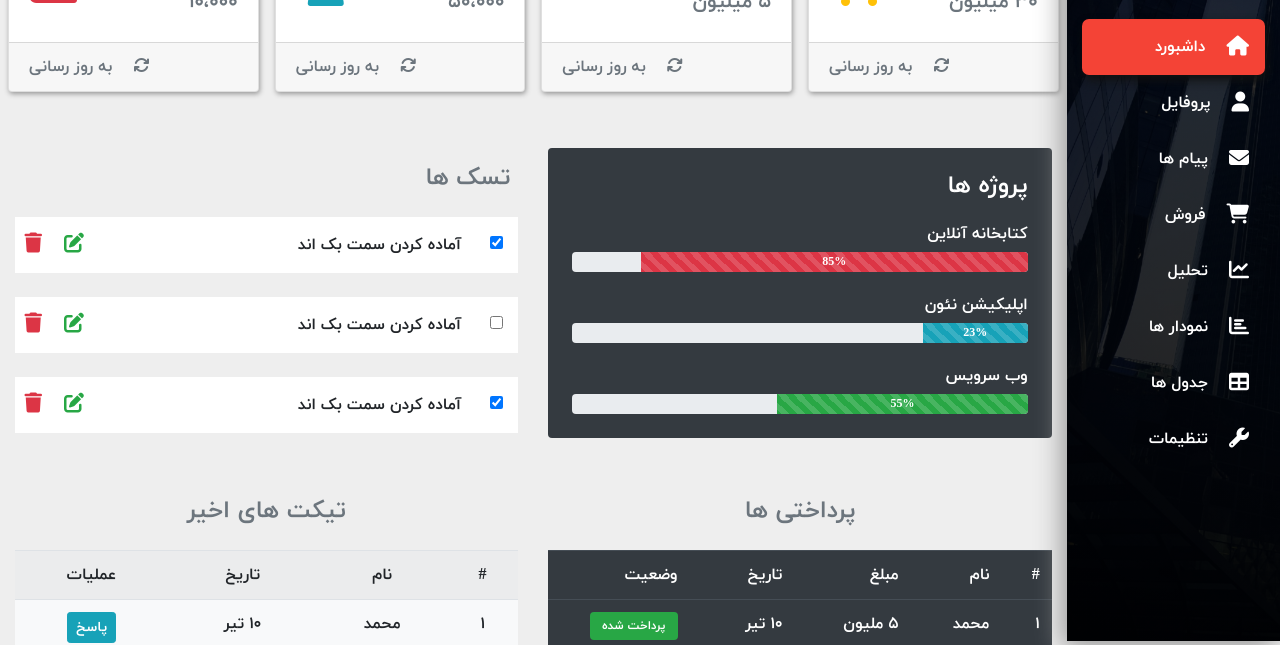
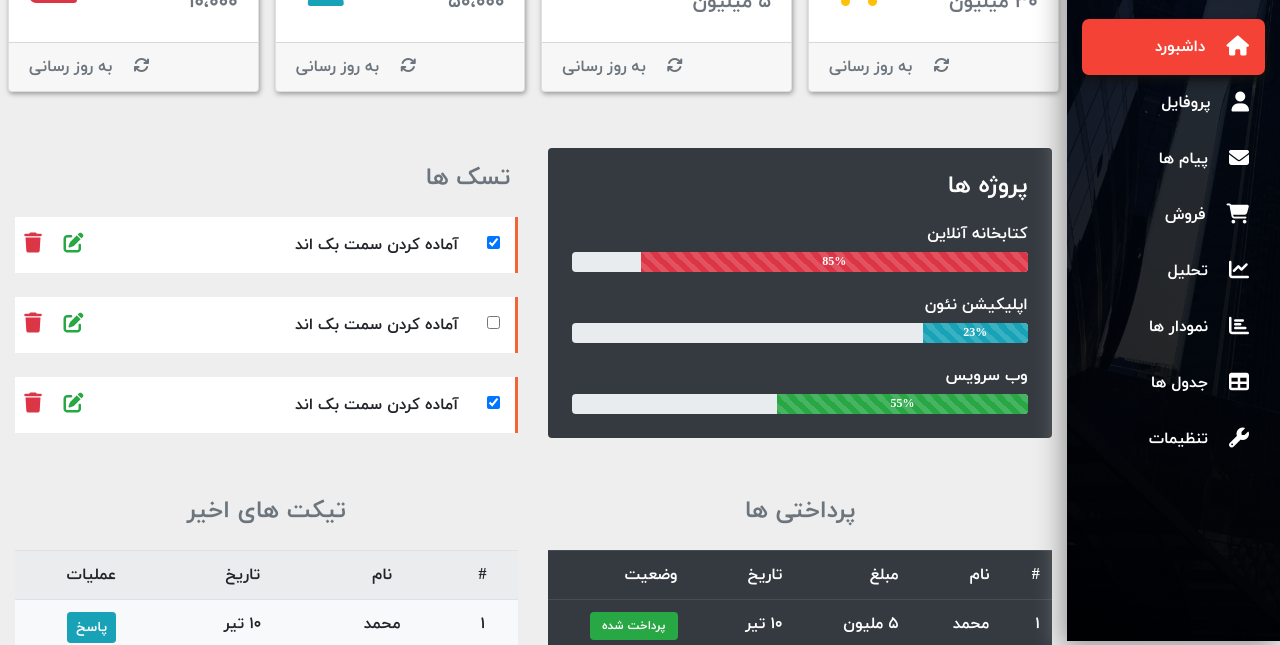
Before and after one commit to mobina-ghafari/admin-panel-project, a plain HTML site: page index.html in a window 1280 px wide. Shown: the part 159-804 px from the top of the page. Drawn offline with Linux system fonts and the light colour scheme.

Commit message:
mycss-update2

```diff
--- a/mycss/main.css
+++ b/mycss/main.css
@@ -84,6 +84,10 @@ a:hover{
     transform: translateY(-1px);
     box-shadow: 2px 3px 15px #999;
 }
+
+.border-task{
+    border-right: 3px solid #f66436;
+}
 /*mystyle*/
 @media(max-width : 768px){
     .my-navbar{
```
